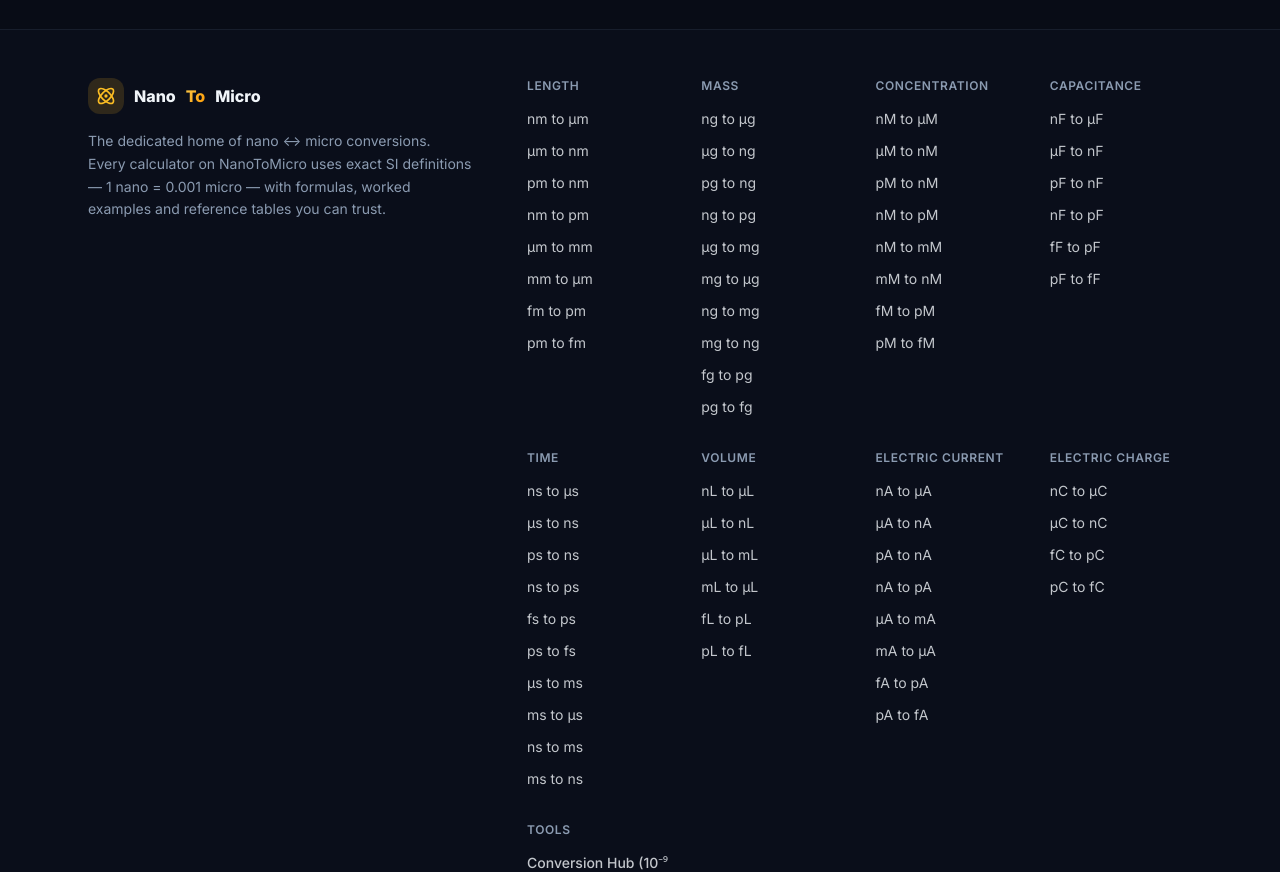
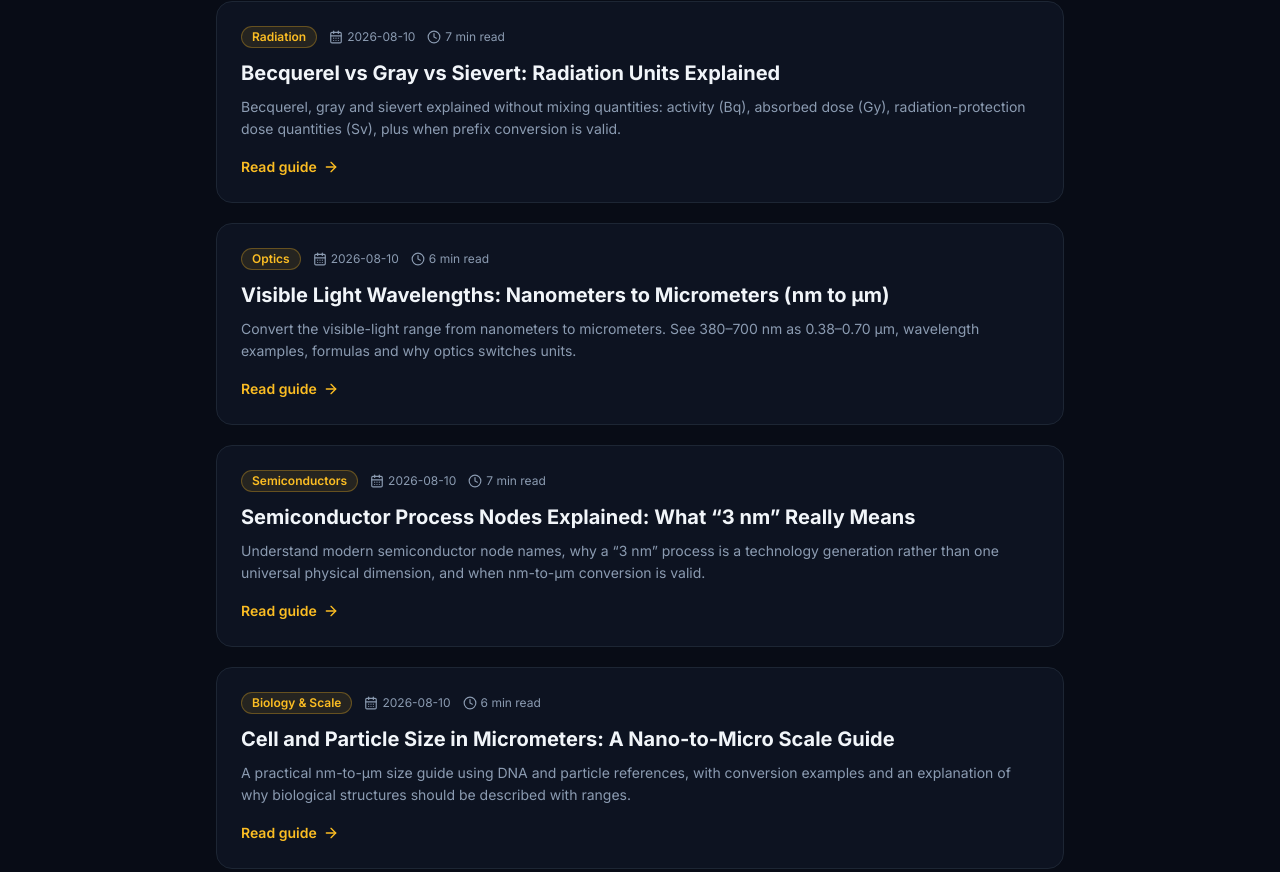
Before and after one commit to maryam-2021/NanoToMicro, a React (Vite) app in the folder app/: page /guides in a window 1280 px wide. Shown: the part 1687-2559 px from the top of the page. Built offline with nearby package versions, Linux system fonts and the light colour scheme.

Commit message:
Expand topical authority guide library

```diff
--- a/app/src/data/articles.ts
+++ b/app/src/data/articles.ts
@@ -62,6 +62,42 @@
     date: '2026-07-19',
     readTime: '8 min read',
   },
+  {
+    slug: 'sievert-gray-becquerel-difference',
+    title: 'Becquerel vs Gray vs Sievert: Radiation Units Explained',
+    description:
+      'Becquerel, gray and sievert explained without mixing quantities: activity (Bq), absorbed dose (Gy), radiation-protection dose quantities (Sv), plus when prefix conversion is valid.',
+    category: 'Radiation',
+    date: '2026-08-10',
+    readTime: '7 min read',
+  },
+  {
+    slug: 'visible-light-wavelength-nm-to-um',
+    title: 'Visible Light Wavelengths: Nanometers to Micrometers (nm to µm)',
+    description:
+      'Convert the visible-light range from nanometers to micrometers. See 380–700 nm as 0.38–0.70 µm, wavelength examples, formulas and why optics switches units.',
+    category: 'Optics',
+    date: '2026-08-10',
+    readTime: '6 min read',
+  },
+  {
+    slug: 'semiconductor-process-nodes-explained',
+    title: 'Semiconductor Process Nodes Explained: What “3 nm” Really Means',
+    description:
+      'Understand modern semiconductor node names, why a “3 nm” process is a technology generation rather than one universal physical dimension, and when nm-to-µm conversion is valid.',
+    category: 'Semiconductors',
+    date: '2026-08-10',
+    readTime: '7 min read',
+  },
+  {
+    slug: 'cell-size-in-micrometers',
+    title: 'Cell and Particle Size in Micrometers: A Nano-to-Micro Scale Guide',
+    description:
+      'A practical nm-to-µm size guide using DNA and particle references, with conversion examples and an explanation of why biological structures should be described with ranges.',
+    category: 'Biology & Scale',
+    date: '2026-08-10',
+    readTime: '6 min read',
+  },
 ];
 
 export function getArticle(slug: string): ArticleMeta | undefined {
```
